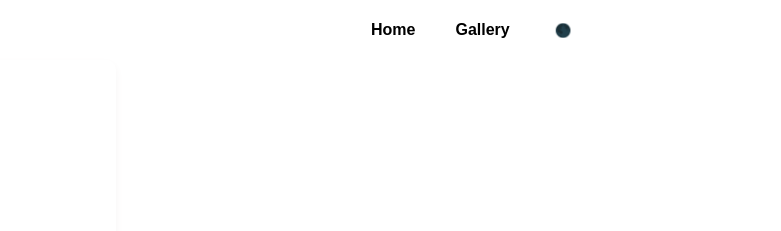
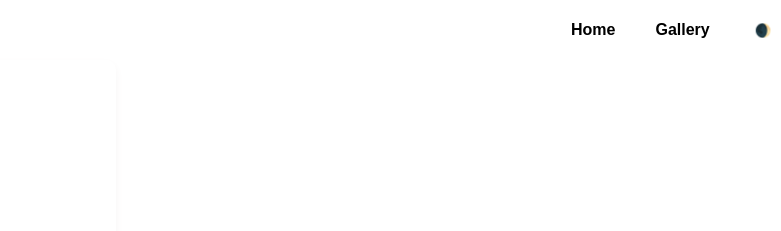
Before and after one commit to Leo199x/Personal_website, a plain HTML site: page index.html in a window 1280 px wide. Shown: the top 231 px of the page, 794-1575 px from the left, 781 px wide, since content can reach past the window. Drawn offline with Linux system fonts and the light colour scheme.

Commit message:
Buttons to right

```diff
--- a/index.html
+++ b/index.html
@@ -168,7 +168,7 @@
         }
         /* Adjust home button */
         #homeButton {
-            margin-left: 1050px !important;; /* Add margin to move the button further to the right */
+            margin-left: 1250px !important;; /* Add margin to move the button further to the right */
         }
 
         /* Styles for the toggle button */
@@ -379,7 +379,7 @@
         <button class="nav-button" id="galleryButton">Gallery</button>
 
         <!-- Toggle button to switch between light and dark mode -->
-        <button class="toggle-button" id="toggleButton" onclick="toggleMode()">🌑</button>
+        <button class="toggle-button" id="toggleButton" onclick="toggleMode()">🌒</button>
     </div>
 
     <!-- Home content section -->
@@ -485,7 +485,7 @@
             body.classList.toggle('dark-mode');
 
             // Update the button text based on the current mode
-            button.textContent = body.classList.contains('dark-mode') ? '🔆' : '🌑';
+            button.textContent = body.classList.contains('dark-mode') ? '🔆' : '🌒';
 
             // Reinitialize typing animations when mode changes
             initializeTypingAnimations();
```
